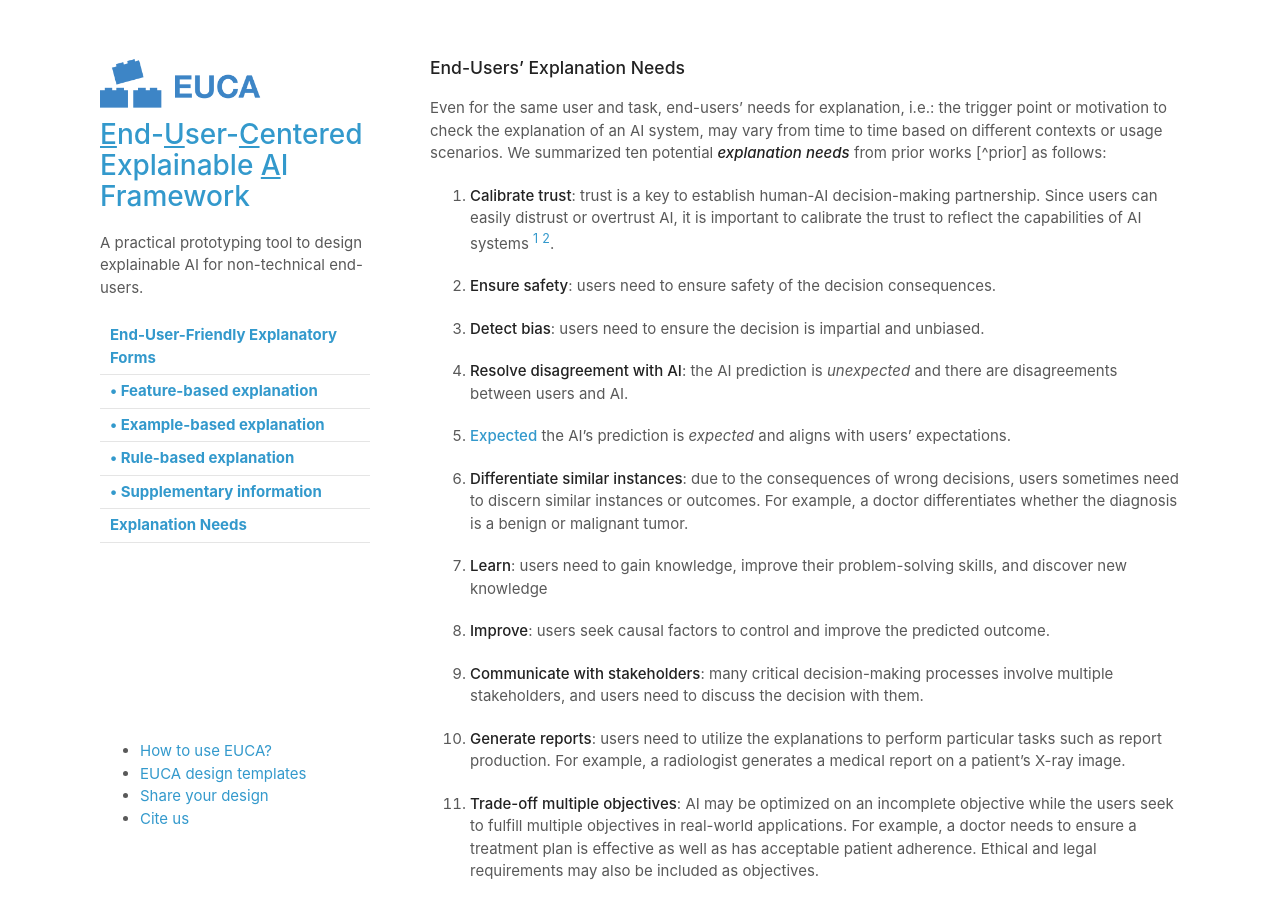
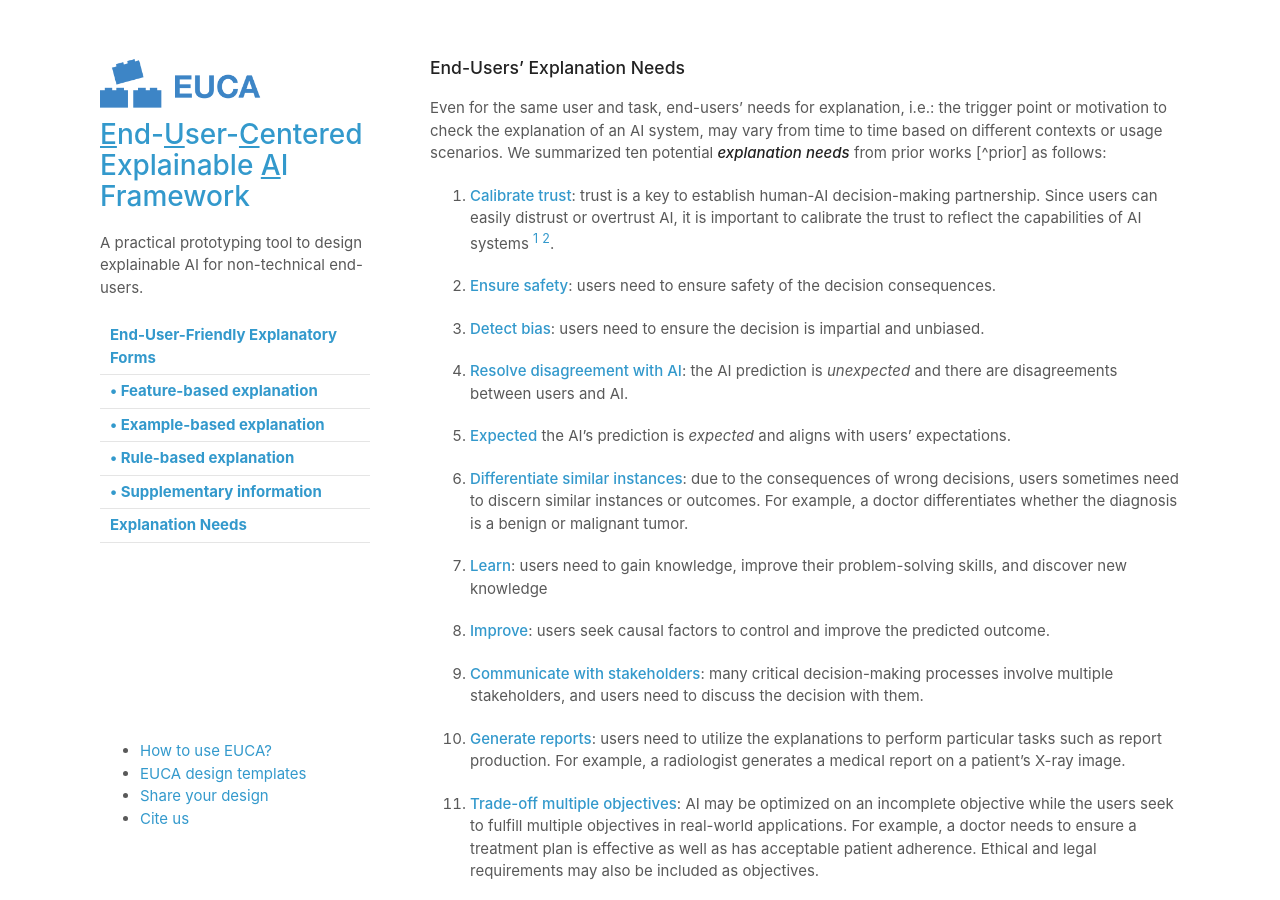
Before and after one commit to data-corentinv/end-user-xai, a Jekyll site: the page built from need.md, in a window 1280 px wide and 900 px high. Built offline with Jekyll 4.4.1, drawn with Linux system fonts in a browser that asks for light colours; our own code applies the rules of GitHub Pages for plain Markdown files.

Commit message:
adjust link

```diff
--- a/need.md
+++ b/need.md
@@ -6,18 +6,18 @@ system, may vary from time to time based on different contexts or usage
 scenarios.  We summarized ten potential [***explanation needs***](#)
 from prior works [^prior] as follows:
 
-1.   [**Calibrate trust**](#trust): trust is a key to
+1.   **[Calibrate trust](#trust)**: trust is a key to
     establish human-AI decision-making partnership. Since users can
     easily distrust or overtrust AI, it is important to calibrate the
     trust to reflect the capabilities of AI systems [^Turner] [^Zhang2020].
 
-2.   [**Ensure safety**](#safe): users need to ensure
+2.   **[Ensure safety](#safe)**: users need to ensure
     safety of the decision consequences.
 
-3.   [**Detect bias**](#bias): users need to ensure the
+3.   **[Detect bias](#bias)**: users need to ensure the
     decision is impartial and unbiased.
 
-4.   [**Resolve disagreement with AI**](#unexpected): the AI
+4.   **[Resolve disagreement with AI](#unexpected)**: the AI
     prediction is *unexpected* and there are
     disagreements between users and AI.
 
@@ -25,27 +25,27 @@ from prior works [^prior] as follows:
     *expected* and aligns with users'
     expectations.
 
-6.   [**Differentiate similar instances**](#differentiate): due to
+6.   **[Differentiate similar instances](#differentiate)**: due to
     the consequences of wrong decisions, users sometimes need to discern
     similar instances or outcomes. For example, a doctor differentiates
     whether the diagnosis is a benign or malignant tumor.
 
-7.   [**Learn**](#learn): users need to gain knowledge,
+7.   **[Learn](#learn)**: users need to gain knowledge,
     improve their problem-solving skills, and discover new knowledge
 
-8.   [**Improve**](#improve): users seek causal factors to
+8.   **[Improve](#improve)**: users seek causal factors to
     control and improve the predicted outcome.
 
-9.   [**Communicate with stakeholders**](#communicate): many
+9.   **[Communicate with stakeholders](#communicate)**: many
     critical decision-making processes involve multiple stakeholders,
     and users need to discuss the decision with them.
 
-10.   [**Generate reports**](#report): users need to utilize
+10.   **[Generate reports](#report)**: users need to utilize
     the explanations to perform particular tasks such as report
     production. For example, a radiologist generates a medical report on
     a patient's X-ray image.
 
-11.   [**Trade-off multiple objectives**](#multi): AI may be
+11.   **[Trade-off multiple objectives](#multi)**: AI may be
     optimized on an incomplete objective while the users seek to fulfill
     multiple objectives in real-world applications. For example, a
     doctor needs to ensure a treatment plan is effective as well as has
```
Also changed, not shown: explanatory_form.md (+8 -8 lines).
